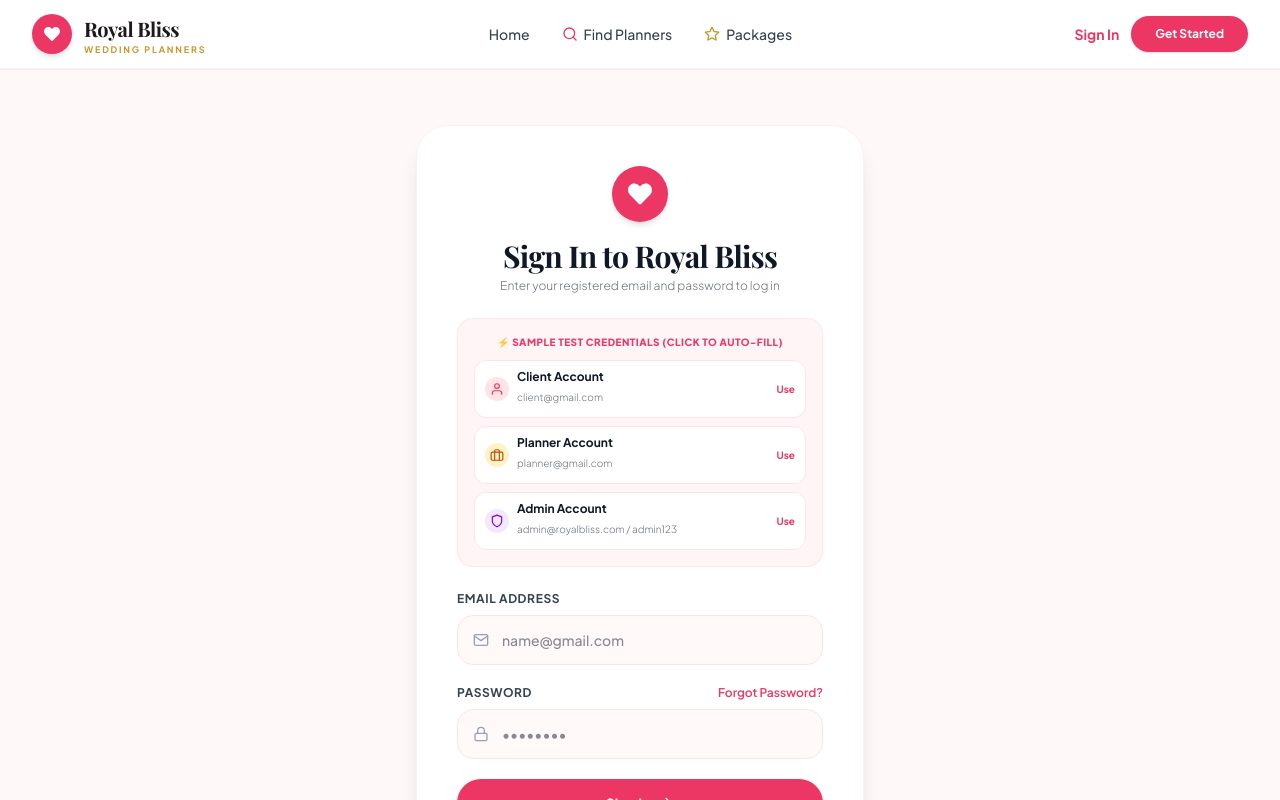
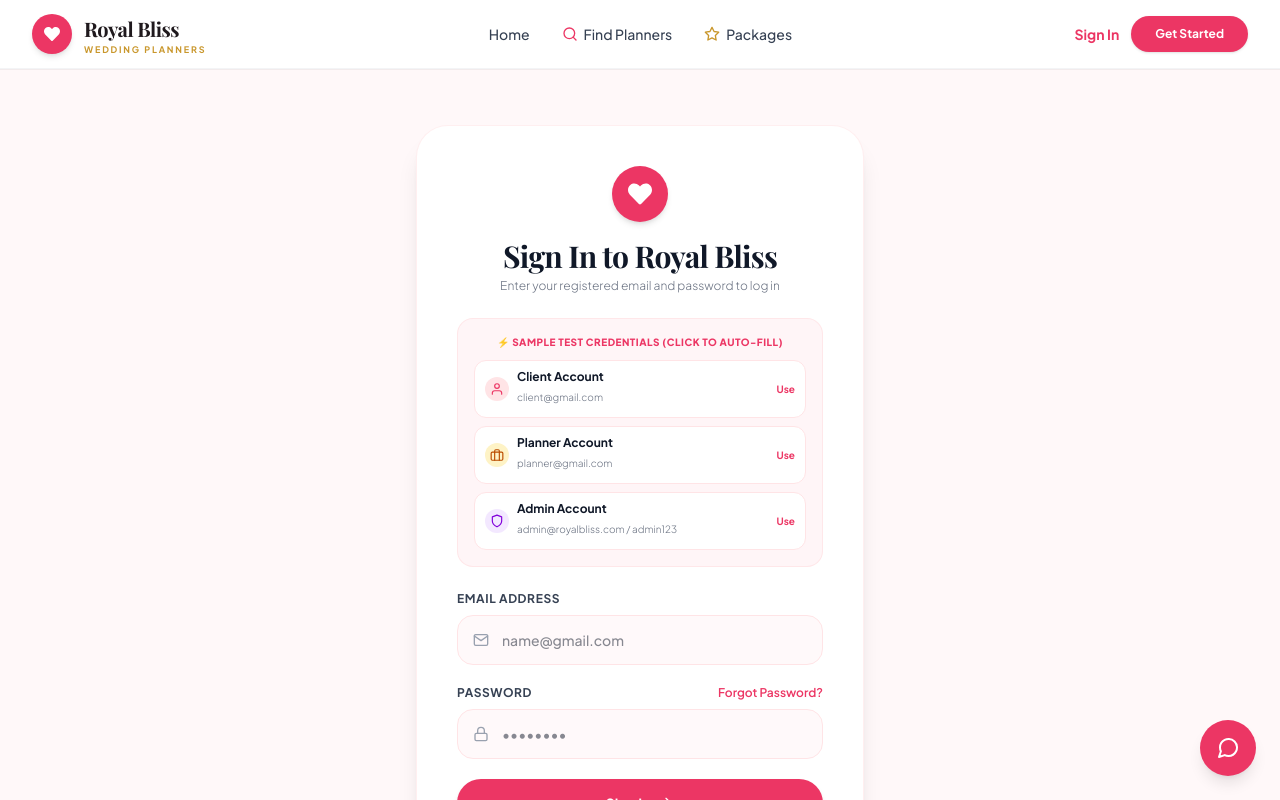
Before and after one commit to tejas0678/Wedding_Planner_System_Cdac, a React (Vite) app in the folder Frontend/wedding-planner-frontend/: page /login in a window 1280 px wide. Shown: the top 800 px of the page. Built offline with nearby package versions, Linux system fonts and the light colour scheme; a web font is replaced by a local one.

Commit message:
chat bot config

```diff
--- a/Frontend/wedding-planner-frontend/src/App.jsx
+++ b/Frontend/wedding-planner-frontend/src/App.jsx
@@ -1,7 +1,13 @@
 import IndexRoutes from "./routes/IndexRoutes";
+import ChatWidget from "./components/common/ChatWidget";
 
 function App() {
-  return <IndexRoutes />;
+  return (
+    <>
+      <IndexRoutes />
+      <ChatWidget />
+    </>
+  );
 }
 
 export default App;
```
